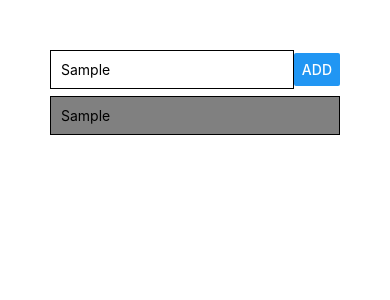
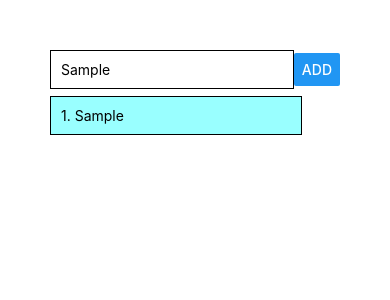
Before and after one commit to KihoonCode/Goal-manager, a React Native app: screen / in a window 390 px wide. Both pictures are taken after typing "Sample" into the empty fields and a click on the button "ADD". Shown: the top 300 px of the page. Built offline with nearby package versions, Linux system fonts and the light colour scheme.

Commit message:
added flat list to efficiently scroll the goals, and styled the list with a bright blue.

```diff
--- a/App.js
+++ b/App.js
@@ -1,8 +1,12 @@
 import React, { useState } from 'react';
-import { StyleSheet, Text, View, TextInput, Button} from 'react-native';
+import { StyleSheet, Text, View, TextInput, Button, ScrollView, FlatList } from 'react-native';
 
 export default function App() {
+  // user's goal
   const [inputGoal, setInputGoal] = useState("");
+  // user's goal order
+  const [count, setCount] = useState(1);
+  // list of goals of user
   const [goalList, setGoalList] = useState([]);
 
   const inputGoalHandler = input => {
@@ -10,7 +14,8 @@ export default function App() {
   }
 
   const addGoal = () => {
-    setGoalList([...goalList, inputGoal]);
+    setGoalList([...goalList, {id: Math.random().toString() , value: count + ". " + inputGoal}]);
+    setCount(count + 1);
     // difference between above and below code
     //setGoalList(curr => [...curr, inputGoal]);
   }
@@ -28,12 +33,13 @@ export default function App() {
           onPress={addGoal}
         />
       </View>
-      <View>
-        {goalList.map(goal =>
-                      <View key={goal} style={styles.goalList}>
-                        <Text>{goal}</Text>
-                      </View>)}
-      </View>
+      <FlatList
+        data={goalList}
+        renderItem={itemData =>
+                    <View style={styles.goalList}>
+                      <Text>{itemData.item.value}</Text>
+                    </View>}>
+      </FlatList>
     </View>
   );
 }
@@ -60,6 +66,7 @@ const styles = StyleSheet.create({
     borderWidth: 1,
     marginVertical: 7,
     padding: 10,
-    backgroundColor: 'grey'
+    width: '87%',
+    backgroundColor: '#99FFFF'
   }
 });
```
